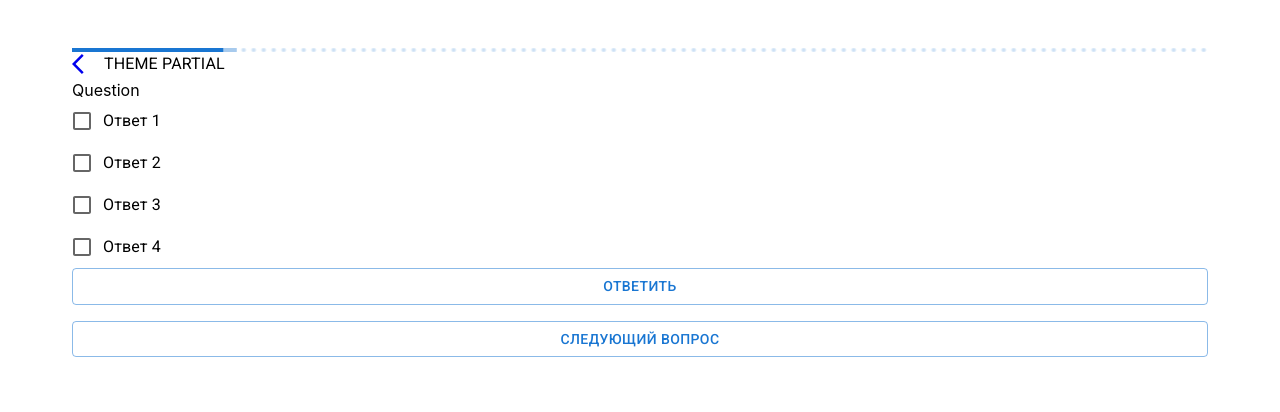
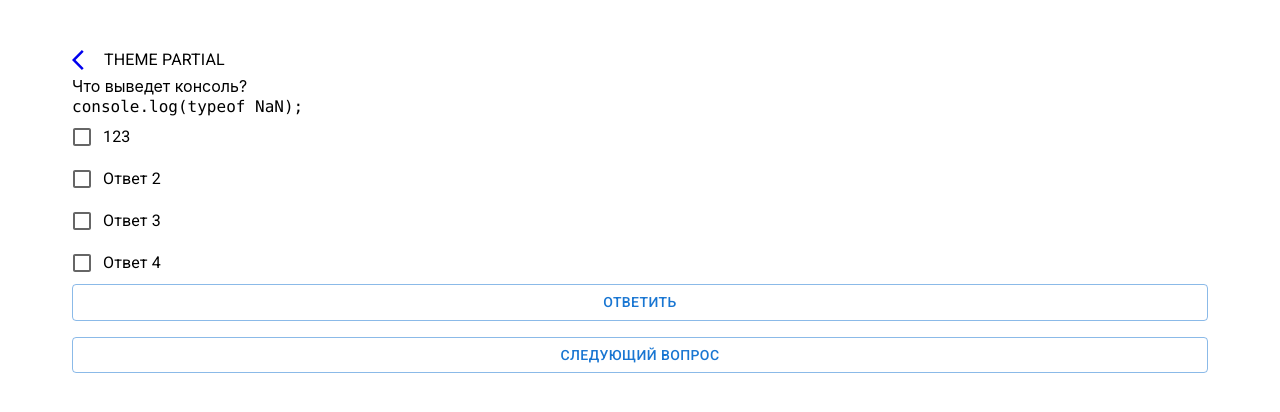
Before and after one commit to ndvOfc/project_pern_final, a React (Create React App) app in the folder client/: page / in a window 1280 px wide. Shown: the top 412 px of the page. Built offline with nearby package versions, Linux system fonts and the light colour scheme.

Commit message:
changes in bd start to question routing

```diff
--- a/client/src/components/App/App.jsx
+++ b/client/src/components/App/App.jsx
@@ -16,6 +16,7 @@ function App() {
         <Route path="/login" element={<Login />} />
         <Route path="/modules" element={<Modules />} />
         <Route path="/modules/:moduleTopics" element={<Modules />} />
+        <Route path="/modules/:moduleTopics/:topic" element={<BasicAssessment />} />
       </Routes>
       {/* </Provider> */}
     </BrowserRouter>
--- a/client/src/components/BasicAssessment/BasicAssessment.jsx
+++ b/client/src/components/BasicAssessment/BasicAssessment.jsx
@@ -1,3 +1,4 @@
+/* eslint-disable no-unused-vars */
 import React from 'react';
 import {
   Box,
@@ -14,38 +15,38 @@ import ArrowBackIosIcon from '@mui/icons-material/ArrowBackIos';
 import { Link } from 'react-router-dom';
 
 function BasicAssessment() {
-  const [progress, setProgress] = React.useState(0);
-  const [buffer, setBuffer] = React.useState(20);
-
-  const progressRef = React.useRef(() => {});
-  React.useEffect(() => {
-    progressRef.current = () => {
-      if (progress > 100) {
-        setProgress(0);
-        setBuffer(10);
-      } else {
-        const diff = Math.random() * 10;
-        const diff2 = Math.random() * 10;
-        setProgress(progress + diff);
-        setBuffer(progress + diff + diff2);
-      }
-    };
-  });
-
-  React.useEffect(() => {
-    const timer = setInterval(() => {
-      progressRef.current();
-    }, 1500);
-
-    return () => {
-      clearInterval(timer);
-    };
-  }, []);
+  // const [progress, setProgress] = React.useState(0);
+  // const [buffer, setBuffer] = React.useState(20);
+  //
+  // const progressRef = React.useRef(() => {});
+  // React.useEffect(() => {
+  //   progressRef.current = () => {
+  //     if (progress > 100) {
+  //       setProgress(0);
+  //       setBuffer(10);
+  //     } else {
+  //       const diff = Math.random() * 10;
+  //       const diff2 = Math.random() * 10;
+  //       setProgress(progress + diff);
+  //       setBuffer(progress + diff + diff2);
+  //     }
+  //   };
+  // });
+  //
+  // React.useEffect(() => {
+  //   const timer = setInterval(() => {
+  //     progressRef.current();
+  //   }, 1500);
+  //
+  //   return () => {
+  //     clearInterval(timer);
+  //   };
+  // }, []);
 
   return (
     <Box sx={{ color: 'black', margin: '0 auto', p: '3rem' }}>
       <Container>
-        <LinearProgress variant="buffer" value={progress} valueBuffer={buffer} />
+        {/* <LinearProgress variant="buffer" value={progress} valueBuffer={buffer} /> */}
         <Stack direction="row" spacing={1}>
           <Link to="/login">
             <ArrowBackIosIcon />
@@ -53,9 +54,13 @@ function BasicAssessment() {
 
           <ListItemText>THEME PARTIAL</ListItemText>
         </Stack>
-        <Box>Question</Box>
+        <Box>
+          Что выведет консоль?
+          <br />
+          <code>console.log(typeof NaN);</code>
+        </Box>
         <FormGroup>
-          <FormControlLabel control={<Checkbox />} label="Ответ 1" />
+          <FormControlLabel control={<Checkbox />} label={<div>123</div>} />
           <FormControlLabel control={<Checkbox />} label="Ответ 2" />
           <FormControlLabel control={<Checkbox />} label="Ответ 3" />
           <FormControlLabel control={<Checkbox />} label="Ответ 4" />
--- a/client/src/redux/thunk/assesmentAsyncAction.js
+++ b/client/src/redux/thunk/assesmentAsyncAction.js
@@ -1,7 +1,9 @@
 import { initQuestionAC } from '../actionCreators/assessmentAC';
 
-export const getQuestions = () => {
+export const getQuestions = (moduleTopics, topic) => {
   return (dispatch) => {
-    fetch('http://localhost:5001/api/modules/:module/:topic');
+    fetch(`http://localhost:5001/api/modules/${moduleTopics}/${topic}`)
+      .then((res) => res.json())
+      .then((data) => dispatch(initQuestionAC(data)));
   };
 };
```
